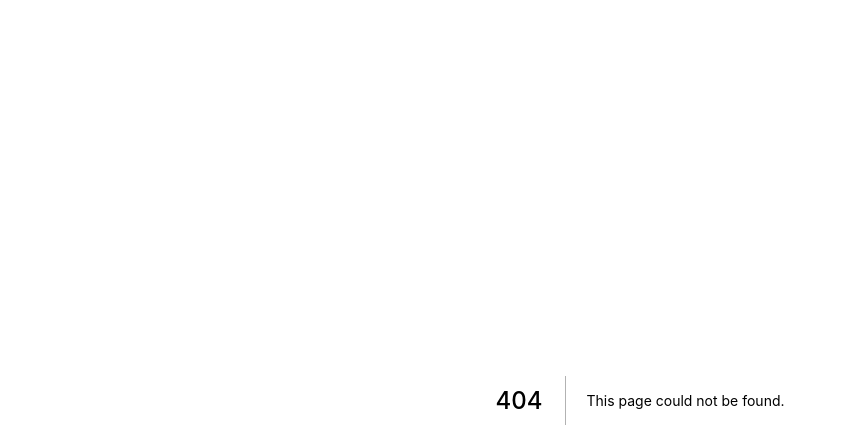
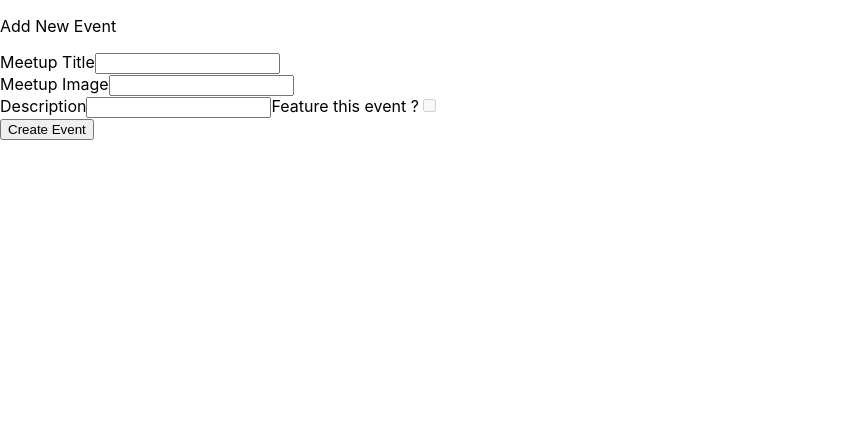
Before and after one commit to sagarhani/nextjs-events-app, a Next.js app: page /events/addNew in a window 1280 px wide. Before the commit this address had no page. Shown: the top 448 px of the page, without its empty margins (0-847 px from the left). Built offline with nearby package versions, Linux system fonts and the light colour scheme; no server answers; sample sign-in values are in the browser's storage.

Commit message:
✨ Add and list events

```diff
--- /dev/null
+++ b/config/index.js
@@ -0,0 +1,5 @@
+const dev = process.env.NODE_ENV !== "production";
+
+export const server = dev
+  ? "http://localhost:3000"
+  : "https://production-url.com";
--- /dev/null
+++ b/db/event.js
@@ -0,0 +1,16 @@
+import { nanoid } from "nanoid";
+
+export const getEvents = async db => {
+  return db.collection("events").find().toArray();
+};
+
+export const addNewEvent = async (db, event) => {
+  return db
+    .collection("events")
+    .insertOne({
+      _id: nanoid(12),
+      createdAt: new Date().toDateString(),
+      ...event
+    })
+    .then(({ ops }) => ops[0]);
+};
--- a/package.json
+++ b/package.json
@@ -8,11 +8,14 @@
     "start": "next start"
   },
   "dependencies": {
+    "nanoid": "^3.1.22",
     "next": "10.1.3",
     "next-auth": "^3.14.7",
     "next-connect": "^0.10.1",
     "react": "17.0.2",
-    "react-dom": "17.0.2"
+    "react-dom": "17.0.2",
+    "react-hook-form": "^7.1.1",
+    "swr": "^0.5.5"
   },
   "devDependencies": {
     "mongodb": "^3.6.6"
--- a/pages/_app.js
+++ b/pages/_app.js
@@ -1,7 +1,12 @@
-import '../styles/globals.css'
+import "../styles/globals.css";
+import { Provider } from "next-auth/client";
 
 function MyApp({ Component, pageProps }) {
-  return <Component {...pageProps} />
+  return (
+    <Provider session={pageProps.session}>
+      <Component {...pageProps} />
+    </Provider>
+  );
 }
 
-export default MyApp
+export default MyApp;
--- /dev/null
+++ b/pages/api/events/addNew.js
@@ -0,0 +1,23 @@
+import nc from "next-connect";
+import middleware from "../../../middleware/all";
+import { event } from "../../../db";
+import onError from "../../../middleware/error";
+
+const handler = nc({
+  onError
+});
+
+handler.use(middleware);
+
+handler.post(async (req, res) => {
+  const newEvent = await event.addNewEvent(req.db, {
+    title: req.body.title,
+    description: req.body.description,
+    createdBy: req.body.createdBy,
+    imageUrl: req.body.imageUrl,
+    isFeatured: req.body.isFeatured || false
+  });
+  res.send(newEvent);
+});
+
+export default handler;
--- /dev/null
+++ b/pages/api/events/index.js
@@ -0,0 +1,17 @@
+import nc from "next-connect";
+import middleware from "../../../middleware/all";
+import { event } from "../../../db";
+import onError from "../../../middleware/error";
+
+const handler = nc({
+  onError
+});
+
+handler.use(middleware);
+
+handler.get(async (req, res) => {
+  const events = await event.getEvents(req.db);
+  res.send(events);
+});
+
+export default handler;
--- /dev/null
+++ b/pages/events/addNew.js
@@ -0,0 +1,92 @@
+import { useSession } from "next-auth/client";
+import { useEffect } from "react";
+import { useRouter } from "next/router";
+import { useForm } from "react-hook-form";
+
+const AddNewEvent = () => {
+  const [session, loading] = useSession();
+  const router = useRouter();
+  const {
+    register,
+    handleSubmit,
+    formState: { errors }
+  } = useForm({
+    defaultValues: {
+      title: "",
+      description: "",
+      imageUrl: "",
+      isFeatured: false
+    }
+  });
+
+  const createEventHandler = async data => {
+    const response = await fetch("/api/events/addNew", {
+      method: "POST",
+      body: JSON.stringify(data),
+      headers: new Headers({ "content-type": "application/json" })
+    }).then(res => res.json());
+  };
+
+  useEffect(() => {
+    if (!session && !loading) {
+      router.replace("/signin");
+    }
+  }, [session]);
+
+  if (loading) {
+    return <p>loading...</p>;
+  }
+
+  console.log("sessions", session);
+
+  const onSubmit = data => {
+    console.log("data", data);
+    createEventHandler(data);
+  };
+  console.log(errors);
+
+  return (
+    <div>
+      <p>Add New Event</p>
+      <form onSubmit={handleSubmit(onSubmit)}>
+        <div>
+          <label htmlFor="title">Meetup Title</label>
+          <input
+            type="text"
+            required
+            name="title"
+            {...register("title", { required: true, maxLength: 80 })}
+          />
+        </div>
+        <div>
+          <label htmlFor="imageUrl">Meetup Image</label>
+          <input
+            type="url"
+            name="imageUrl"
+            {...register("imageUrl", { required: true, maxLength: 200 })}
+          />
+        </div>
+        <div>
+          <label htmlFor="description">Description</label>
+          <input
+            type="text"
+            name="description"
+            {...register("description", { required: true, maxLength: 120 })}
+          />
+          <label htmlFor="isFeatured">Feature this event ?</label>
+          <input
+            type="checkbox"
+            name="isFeatured"
+            {...register("isFeatured", { required: false, disabled: true })}
+          />
+        </div>
+
+        <div>
+          <button type="submit">Create Event</button>
+        </div>
+      </form>
+    </div>
+  );
+};
+
+export default AddNewEvent;
```
Also changed, not shown: pages/events/index.js (added, +28 -0 lines), 1 other file (tests, documents, lock files or other folders).
